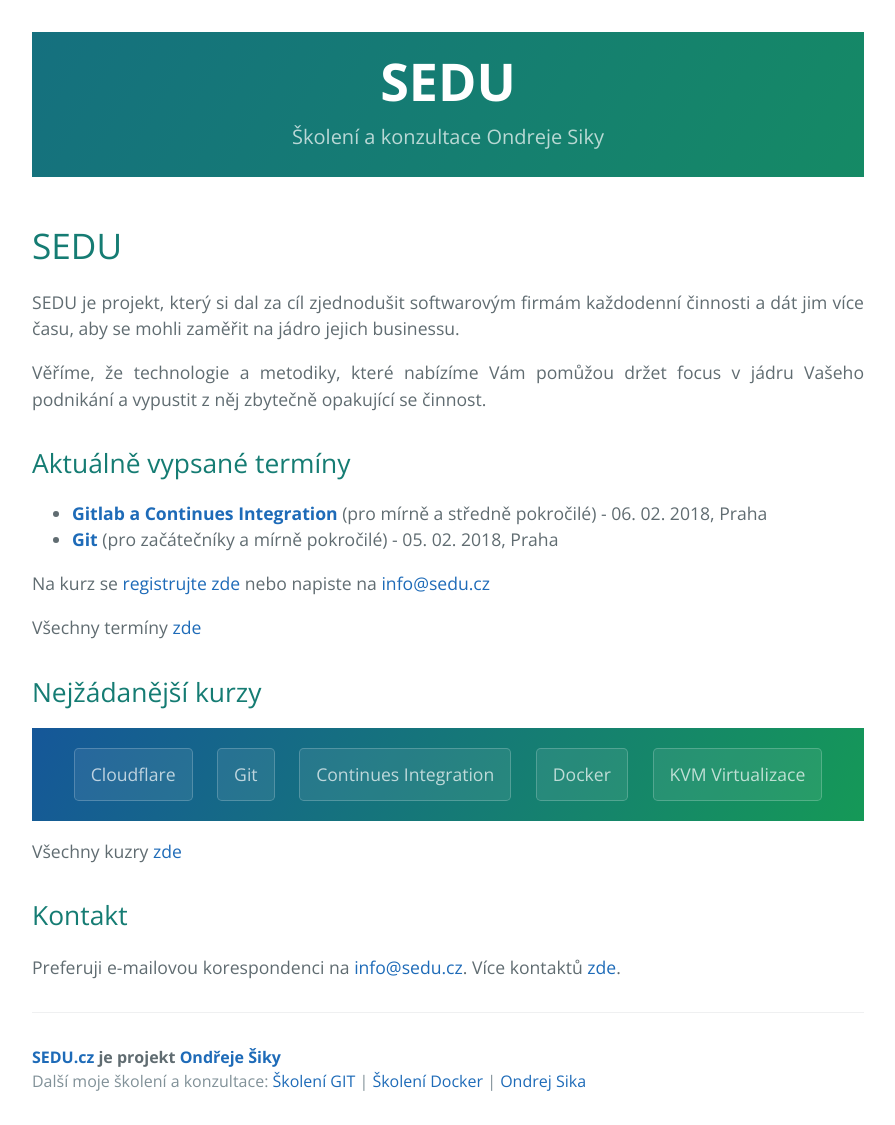
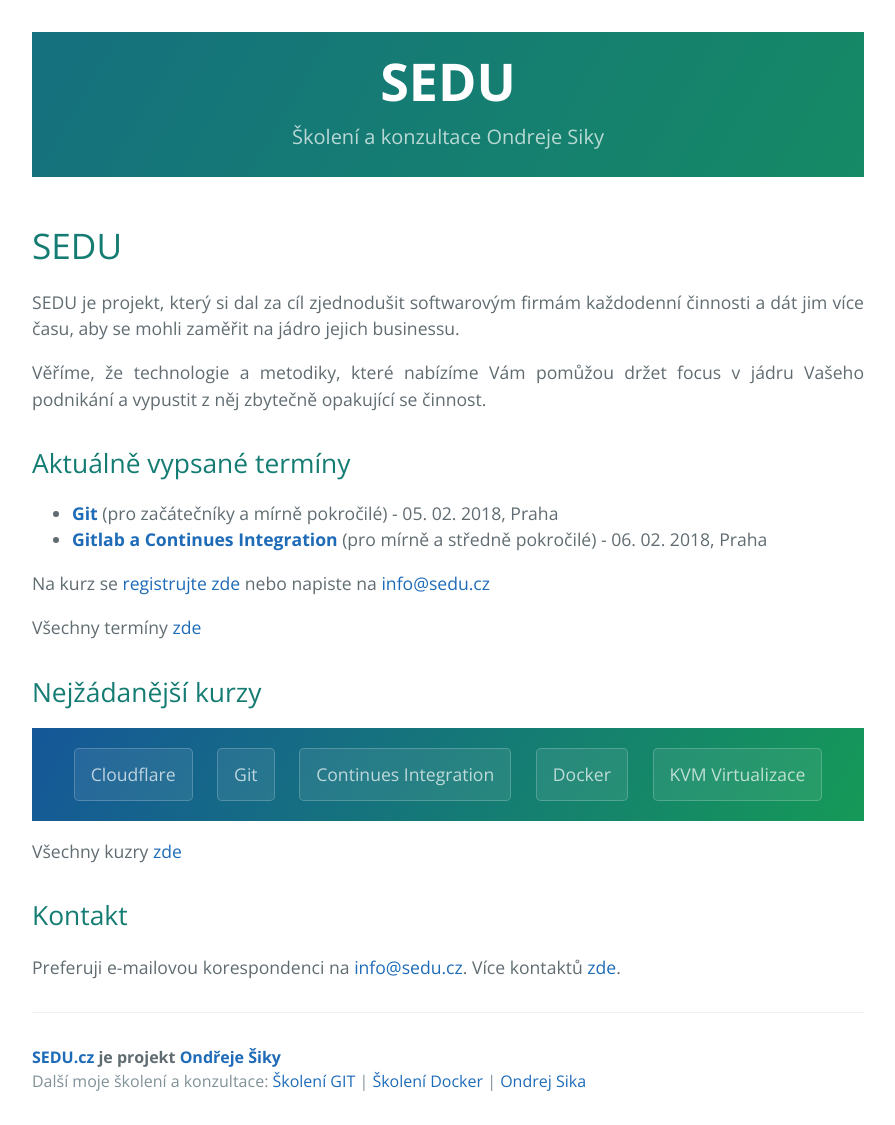
Before and after one commit to ondrejsika/sedu.cz, a Jekyll site: the page built from index.md, in a window 1280 px wide. Shown: the whole page, without its empty margins (192-1087 px from the left). Built offline with Jekyll 4.4.1, drawn with Linux system fonts in a browser that asks for light colours; a script that is not in the unit is left out.

Commit message:
index - remove "reverse" from actual courses list (order by date asc)

```diff
--- a/index.md
+++ b/index.md
@@ -21,7 +21,7 @@ Věříme, že technologie a metodiky, které nabízíme Vám pomůžou držet f
 
 ## Aktuálně vypsané termíny
 
-{% for event in site.event reversed %}{% if event.is_actual %}- [__{{event.title}}__]({{event.url}}) ({{event.for}}) - {{ event.date  | date: "%d. %m. %Y" }}, {{event.city}}
+{% for event in site.event %}{% if event.is_actual %}- [__{{event.title}}__]({{event.url}}) ({{event.for}}) - {{ event.date  | date: "%d. %m. %Y" }}, {{event.city}}
 {% endif %}{% endfor %}
 
 Na kurz se [registrujte zde](/registrace.html) nebo napiste na <info@sedu.cz>
```
